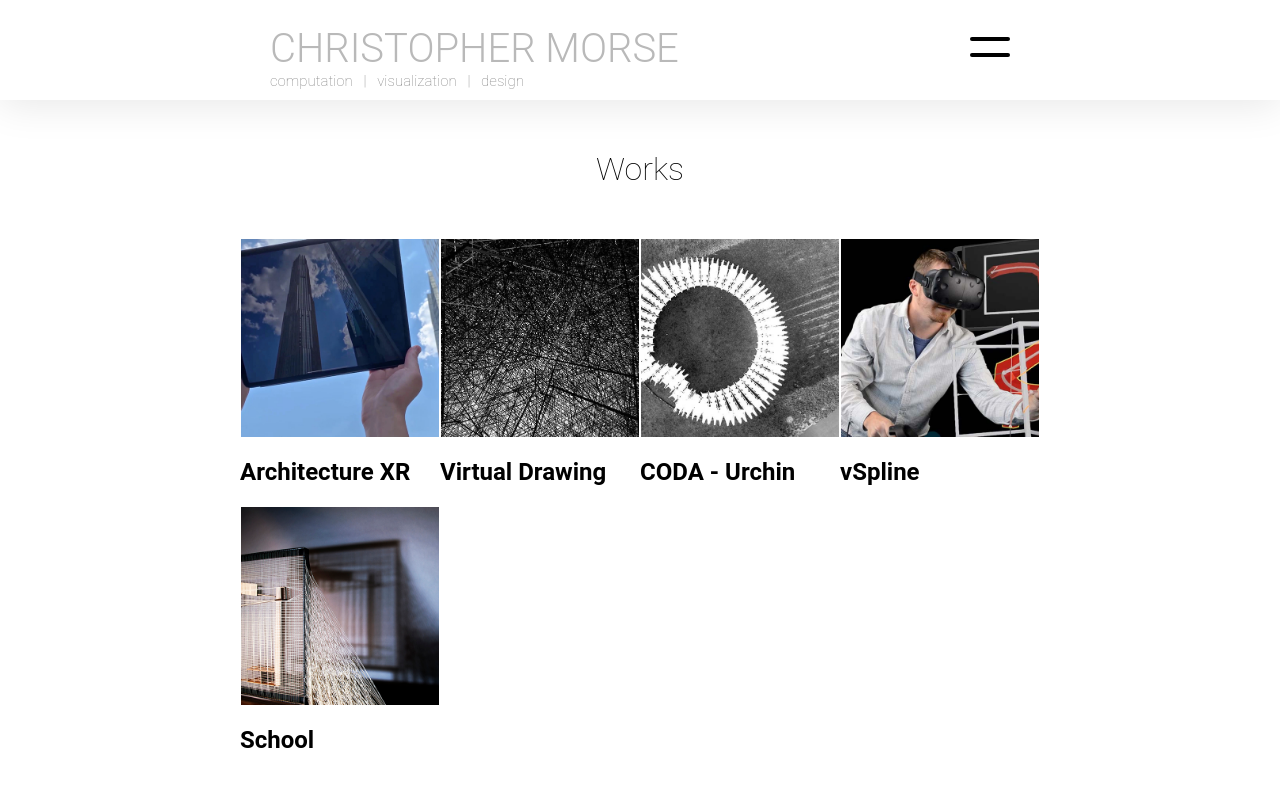
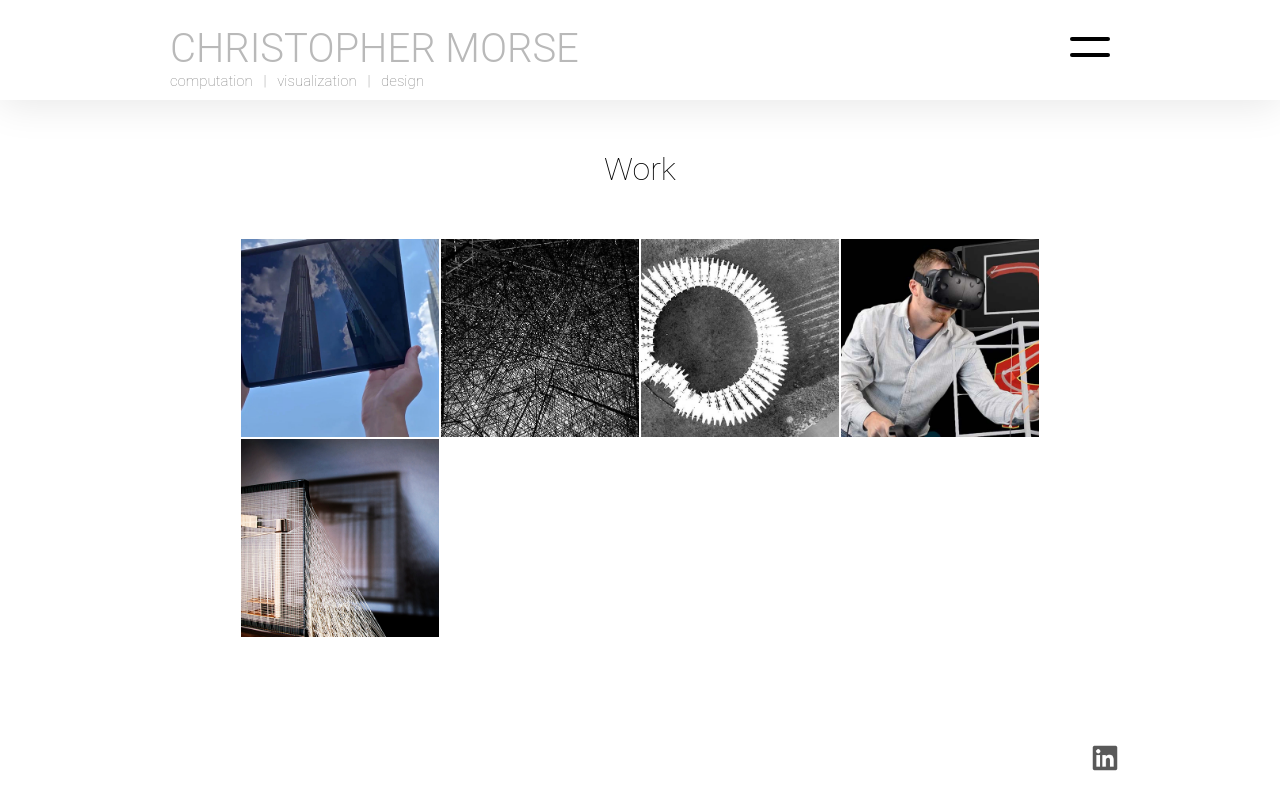
Before and after one commit to cwmorse/cwmorse.github.io, a plain HTML site: page pages/works.html in a window 1280 px wide. Shown: the top 800 px of the page. Drawn offline with Linux system fonts and the light colour scheme.

Commit message:
replace work page

```diff
--- a/pages/nav.html
+++ b/pages/nav.html
@@ -12,7 +12,7 @@
             <div id="bar3"></div>
         </div>
         <div id="nav-menu-content">
-            <a href="/pages/work.html">work</a>
+            <a href="/pages/works.html">work</a>
             <!--<a href="/pages/teaching.html">teaching</a>-->
             <a href="/pages/papers.html">publications</a>
             <a href="/pages/photography.html">photography</a>
--- a/pages/works.html
+++ b/pages/works.html
@@ -9,10 +9,7 @@
     <div id="nav"> </div>
 
     <div class="content secondary">
-        <h1>Works</h1>
-
-
-
+        <h1>Work</h1>
 
         <div id="project-list">
             <!-- <a href="/pages/work/architecturexr.html"> -->
@@ -22,21 +19,23 @@
                     <div class="project-image">
                         <img src="/resources/images/projects/AR1.jpg" />
                     </div>
-                    <div class="project-data">
+                    <!-- <div class="project-data">
                         <h2>Architecture XR</h2>
-                    </div>
+                    </div> -->
                 </div>
             </a>
 
 
 
             <div class="project">
+                <a href="https://aap.cornell.edu/student-work/virtual-drawing-virtual-representation-virtual-reality" target="_blank">
                 <div class="project-image">
                     <img src="/resources/images/projects/Thesis1.jpg" />
                 </div>
                 <div class="project-data">
                     <h2>Virtual Drawing</h2>
                 </div>
+                </a>
             </div>
 
             <div class="project">
@@ -62,12 +61,14 @@
             </div>
 
             <div class="project">
+                <a href="https://aap.cornell.edu/student-work/suspended-habitation" target="_blank">
                 <div class="project-image">
                     <img src="/resources/images/projects/SuspendedHabitation1.jpg" />
                 </div>
                 <div class="project-data">
-                    <h2>School</h2>
+                    <h2>Suspended Habitation</h2>
                 </div>
+                </a>
             </div>
 
 
--- a/style/works_style.css
+++ b/style/works_style.css
@@ -22,6 +22,8 @@
     display: flex;
     flex-wrap: wrap;
     justify-content: left;
+    max-width: 800px;
+    margin: auto;
 }
 
 
@@ -34,6 +36,7 @@
 .project {
     min-width:100px;
     max-width: 200px;
+    height:200px;
     margin: 0px;
     overflow: hidden;
 
@@ -54,34 +57,36 @@
     transition: .2s ease;
 }
 
-/* .project:hover .project-data h2{
-    display: block;
+.project:hover .project-data h2{
+    top: -125px;
+}
+
+.project-data h2 {
+    position: relative;
+    top:0px;
+    font-weight:300;
+    background-color: rgba(112, 112, 112, 0.5);
+    backdrop-filter: blur(10px);
+    color: white;
+    text-align: center;
+}
+
+/* .content{
+   max-width: 800px;
 } */
 
-.project-data h2 {
-    /* position: absolute; */
-    top:-20px;
-    right:0px;
-    /* height:100px;
-    font-weight:100; */
-}
-
-.content{
-   max-width: 800px;
-}
-
 @media only screen and (max-width: 800px) and (min-width: 600px) {
-    .content{
+    #project-list{
         max-width: 600px;
     }
 }
 @media only screen and (max-width: 600px)and (min-width: 400px)  {
-    .content{
+    #project-list{
         max-width: 400px;
     }
 }
 @media only screen and (max-width: 400px) {
-    .content{
+    #project-list{
         max-width: 200px;
     }
 }
```
Also changed, not shown: index.html (+1 -1 lines).
